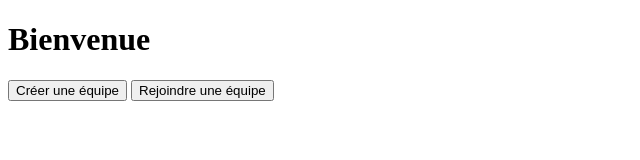
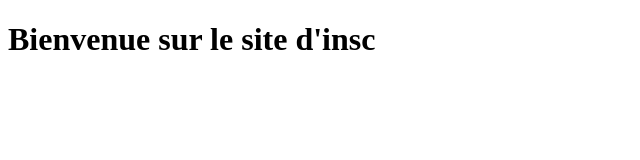
Before and after one commit to NDC2025/NDC2025, a plain HTML site: page index.html in a window 1280 px wide. Shown: the whole page, without its empty margins (0-640 px from the left). Drawn offline with Linux system fonts and the light colour scheme.

Commit message:
Update and rename accueil.html to index.html

```diff
--- a/accueil.html
+++ b/index.html
@@ -5,9 +5,8 @@
     <meta charset="UTF-8" />
   </head>
   <body>
-    <h1>Bienvenue</h1>
-    <button id="créer">Créer une équipe</button>
-    <button id="rejoindre">Rejoindre une équipe</button>
+    <h1>Bienvenue sur le site d'insc</h1>
+
     <script src="./index.mjs" type="module"></script>
   </body>
 </html>
```
